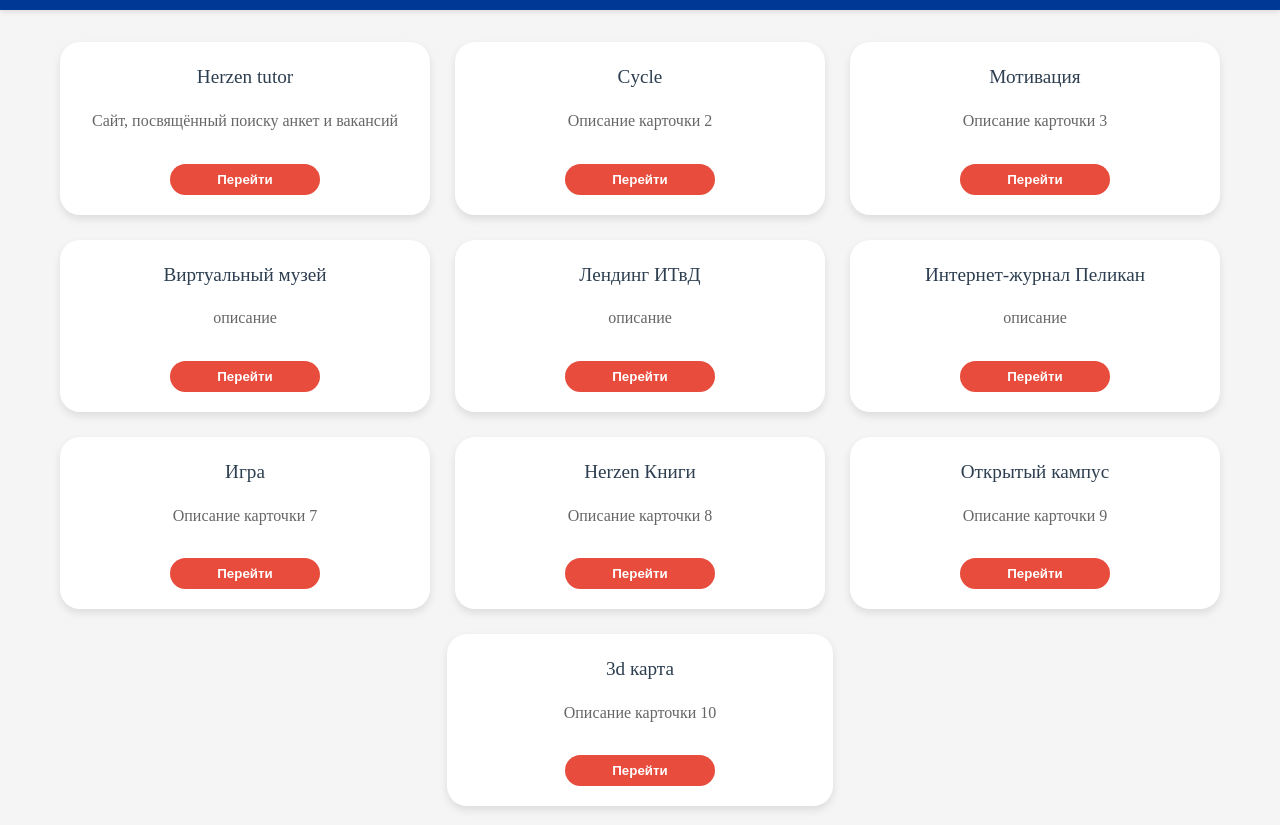
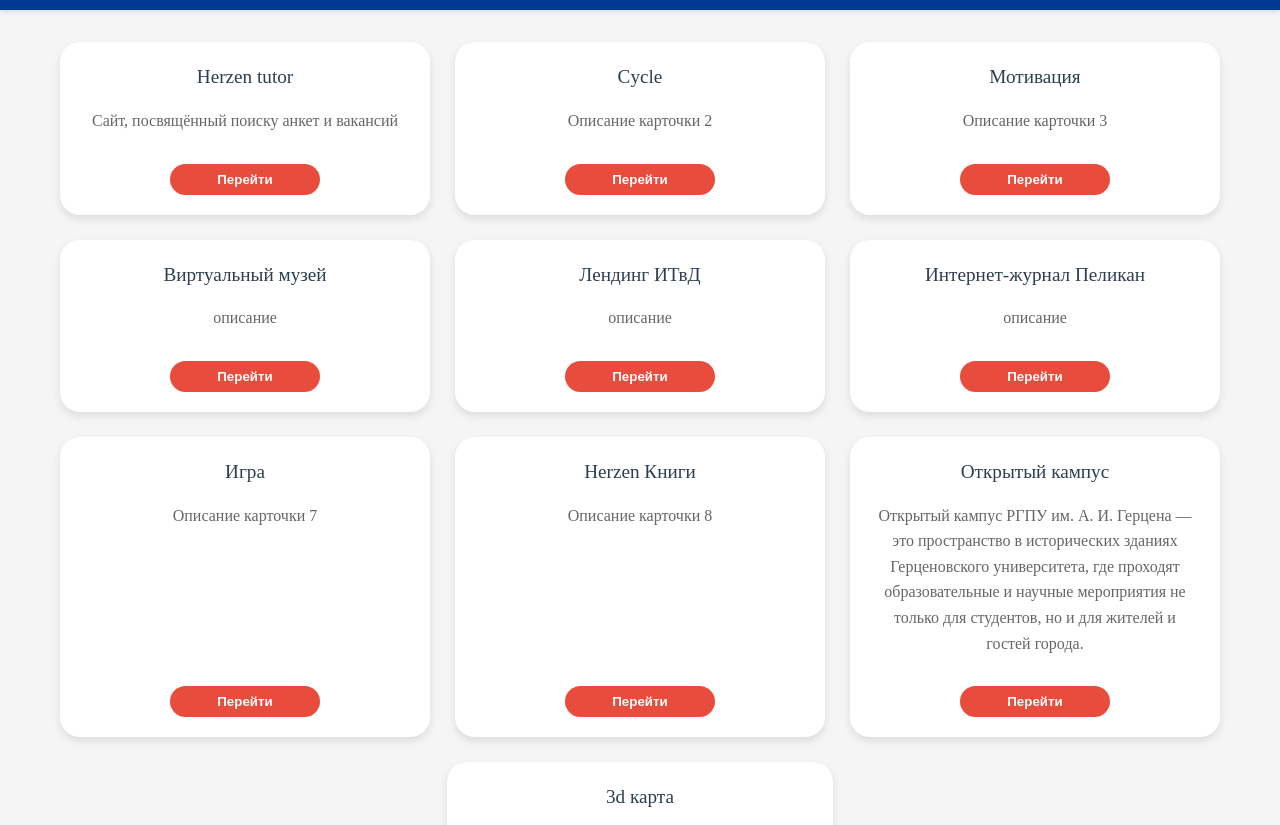
Before and after one commit to HerzenStudents-ITxD/HerzenStudents-ITxD.github.io, a plain HTML site: page index.html in a window 1280 px wide. Shown: the part 81-906 px from the top of the page. Drawn offline with Linux system fonts and the light colour scheme.

Commit message:
краткие описания

```diff
--- a/index.html
+++ b/index.html
@@ -113,7 +113,7 @@
                 <div class="card">
                     <h3>Открытый кампус</h3>
                     <div class="card-content">
-                        Описание карточки 9
+                        Открытый кампус РГПУ им. А. И. Герцена — это пространство в исторических зданиях Герценовского университета, где проходят образовательные и научные мероприятия не только для студентов, но и для жителей и гостей города.
                     </div>
                     <div class="btn-container">
                         <button class="btn">Перейти</button>
@@ -127,7 +127,7 @@
                     <div class="card">
                         <h3>3d карта</h3>
                         <div class="card-content">
-                            Описание карточки 10
+                            Всё для студентов РГПУ в одном месте: 3D-карта кампуса, расписание с навигацией, актуальные новости и личный кабинет.
                         </div>
                         <div class="btn-container">
                             <button class="btn">Перейти</button>
```
